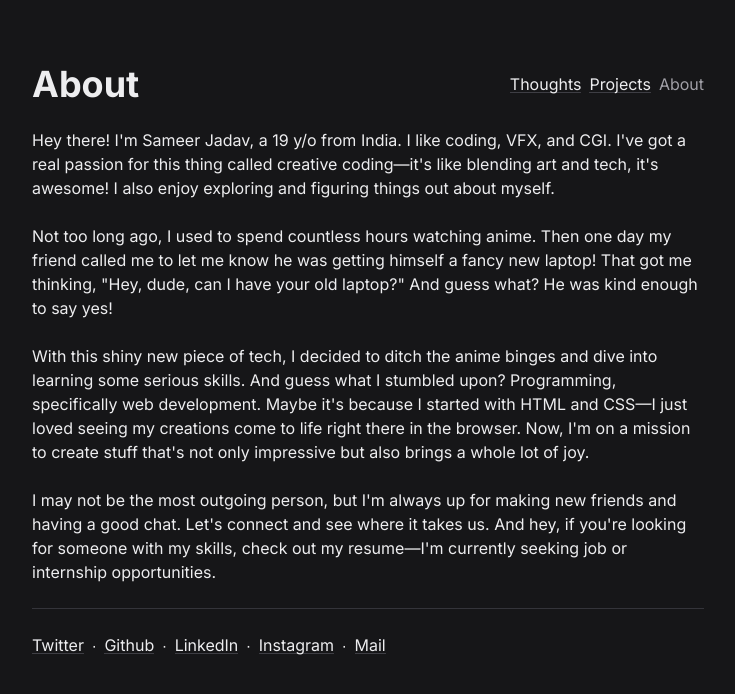
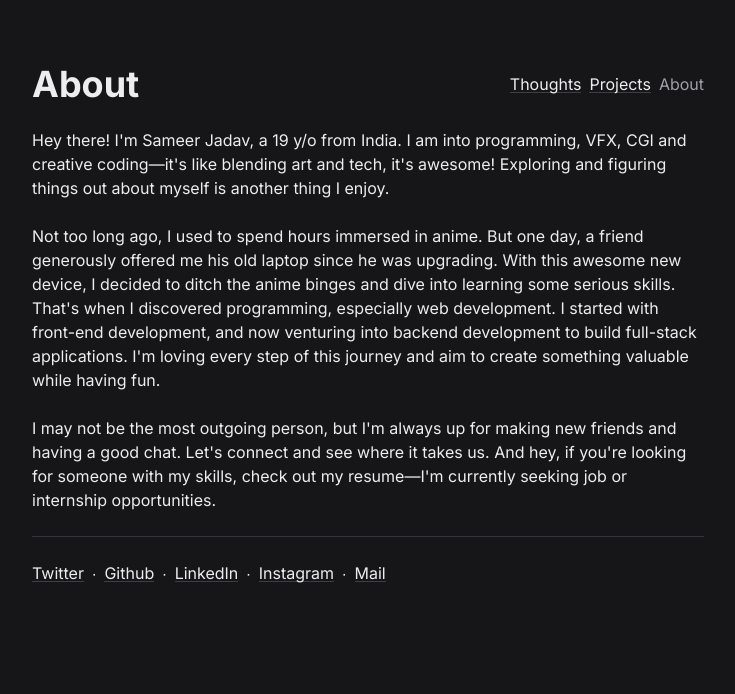
Before and after one commit to SameerJadav/sameerjadav.me, a Next.js app: page / in a window 1280 px wide. Shown: the top 694 px of the page, without its empty margins (272-1007 px from the left). Built offline with nearby package versions, Linux system fonts and the light colour scheme.

Commit message:
new content for about me section

```diff
--- a/src/app/page.tsx
+++ b/src/app/page.tsx
@@ -6,25 +6,20 @@ export default function Home() {
       <SiteHeader />
       <main>
         <p className="mt-6">
-          Hey there! I&apos;m Sameer Jadav, a 19 y/o from India. I like coding,
-          VFX, and CGI. I&apos;ve got a real passion for this thing called
-          creative coding—it&apos;s like blending art and tech, it&apos;s
-          awesome! I also enjoy exploring and figuring things out about myself.
+          Hey there! I&apos;m Sameer Jadav, a 19 y/o from India. I am into
+          programming, VFX, CGI and creative coding—it&apos;s like blending art
+          and tech, it&apos;s awesome! Exploring and figuring things out about
+          myself is another thing I enjoy.
         </p>
         <p className="mt-6">
-          Not too long ago, I used to spend countless hours watching anime. Then
-          one day my friend called me to let me know he was getting himself a
-          fancy new laptop! That got me thinking, &quot;Hey, dude, can I have
-          your old laptop?&quot; And guess what? He was kind enough to say yes!
-        </p>
-        <p className="mt-6">
-          With this shiny new piece of tech, I decided to ditch the anime binges
-          and dive into learning some serious skills. And guess what I stumbled
-          upon? Programming, specifically web development. Maybe it&apos;s
-          because I started with HTML and CSS—I just loved seeing my creations
-          come to life right there in the browser. Now, I&apos;m on a mission to
-          create stuff that&apos;s not only impressive but also brings a whole
-          lot of joy.
+          Not too long ago, I used to spend hours immersed in anime. But one
+          day, a friend generously offered me his old laptop since he was
+          upgrading. With this awesome new device, I decided to ditch the anime
+          binges and dive into learning some serious skills. That&apos;s when I
+          discovered programming, especially web development. I started with
+          front-end development, and now venturing into backend development to
+          build full-stack applications. I&apos;m loving every step of this
+          journey and aim to create something valuable while having fun.
         </p>
         <p className="mt-6">
           I may not be the most outgoing person, but I&apos;m always up for
```
